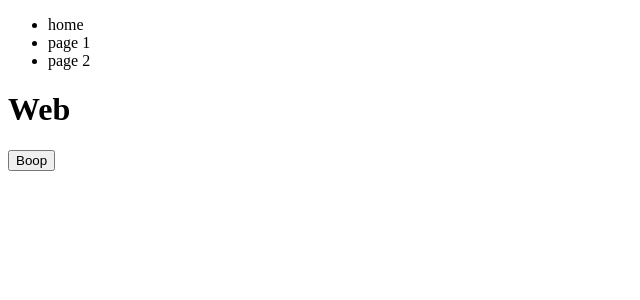
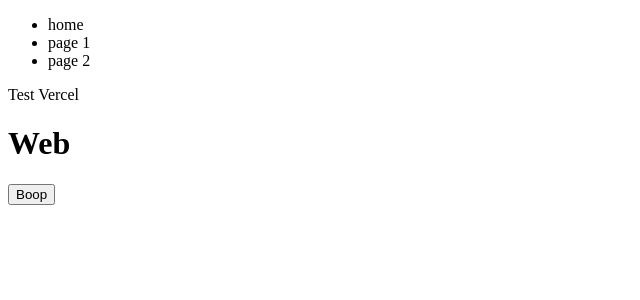
Before and after one commit to abellaismail7/42-transendance, a Next.js app in the folder apps/web/: page / in a window 1280 px wide. Shown: the top 300 px of the page, without its empty margins (0-640 px from the left). Built offline with nearby package versions, Linux system fonts and the light colour scheme.

Commit message:
chore: test vercel

```diff
--- a/apps/web/pages/index.tsx
+++ b/apps/web/pages/index.tsx
@@ -3,6 +3,7 @@ import { Button, Header, RootLayout } from "ui";
 export default function LandingPage() {
   return (
     <RootLayout>
+      Test Vercel
       <Header text="Web" />
       <Button />
     </RootLayout>
```
